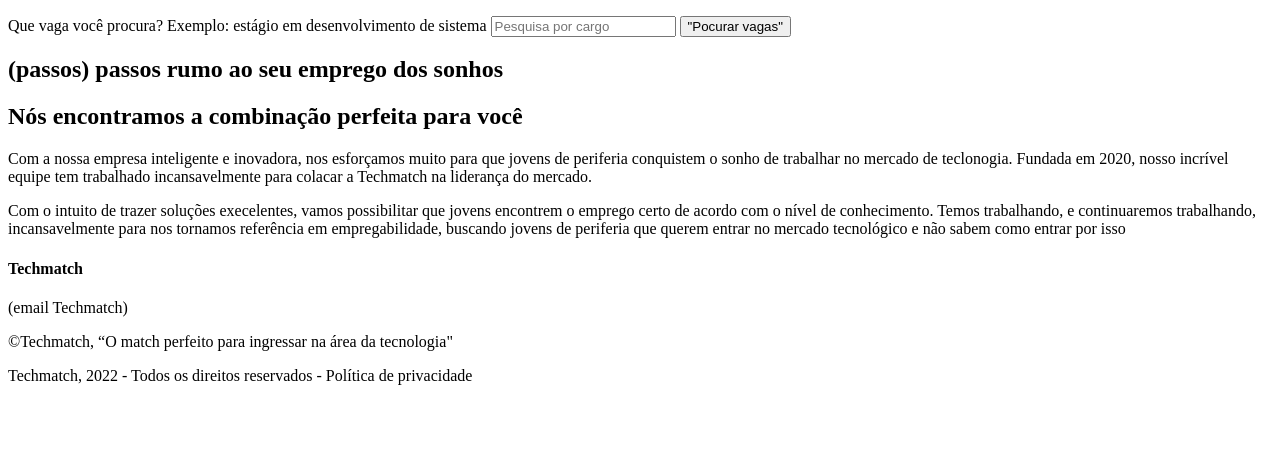
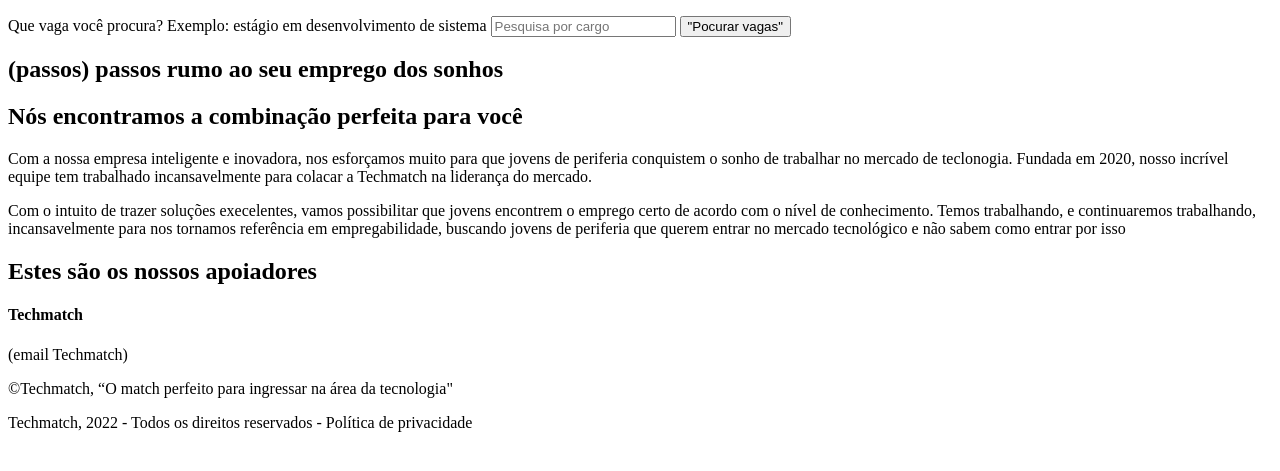
Before and after one commit to Nic0lasSouza/Techmatch, a plain HTML site: page TechMatch/index2.html in a window 1280 px wide. Shown: the part 201-672 px from the top of the page. Drawn offline with Linux system fonts and the light colour scheme.

Commit message:
alterado

```diff
--- a/TechMatch/index2.html
+++ b/TechMatch/index2.html
@@ -71,6 +71,12 @@
             jovens de periferia que querem entrar no mercado tecnológico e não sabem como entrar por isso
         </p>
     </div>
+    <div class="background-apoiadores">
+        <div class="title-apoiadores">
+            <h2>Estes são os nossos apoiadores</h2>
+        </div>
+        <div class="img-apoiadores"></div>
+    </div>
     <footer>
         <div class="footer">
             <h4>Techmatch</h4>
```
